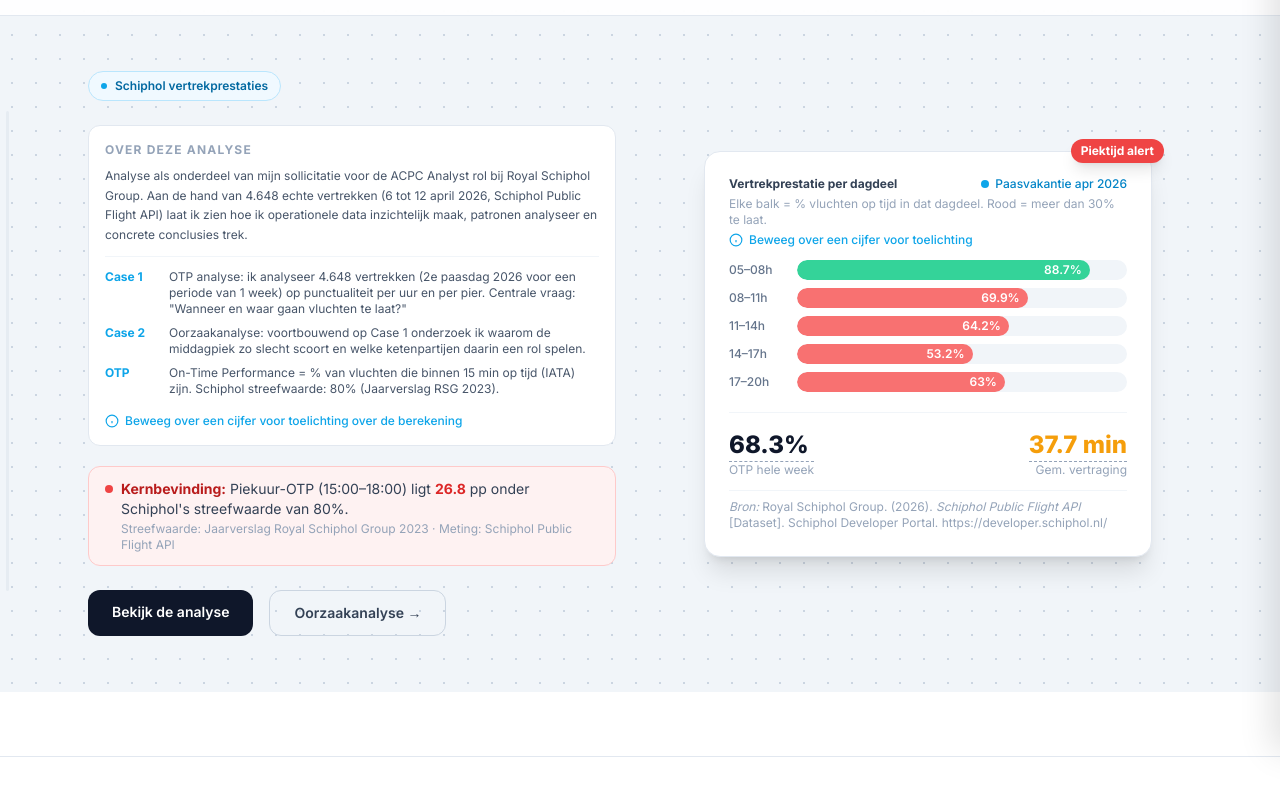
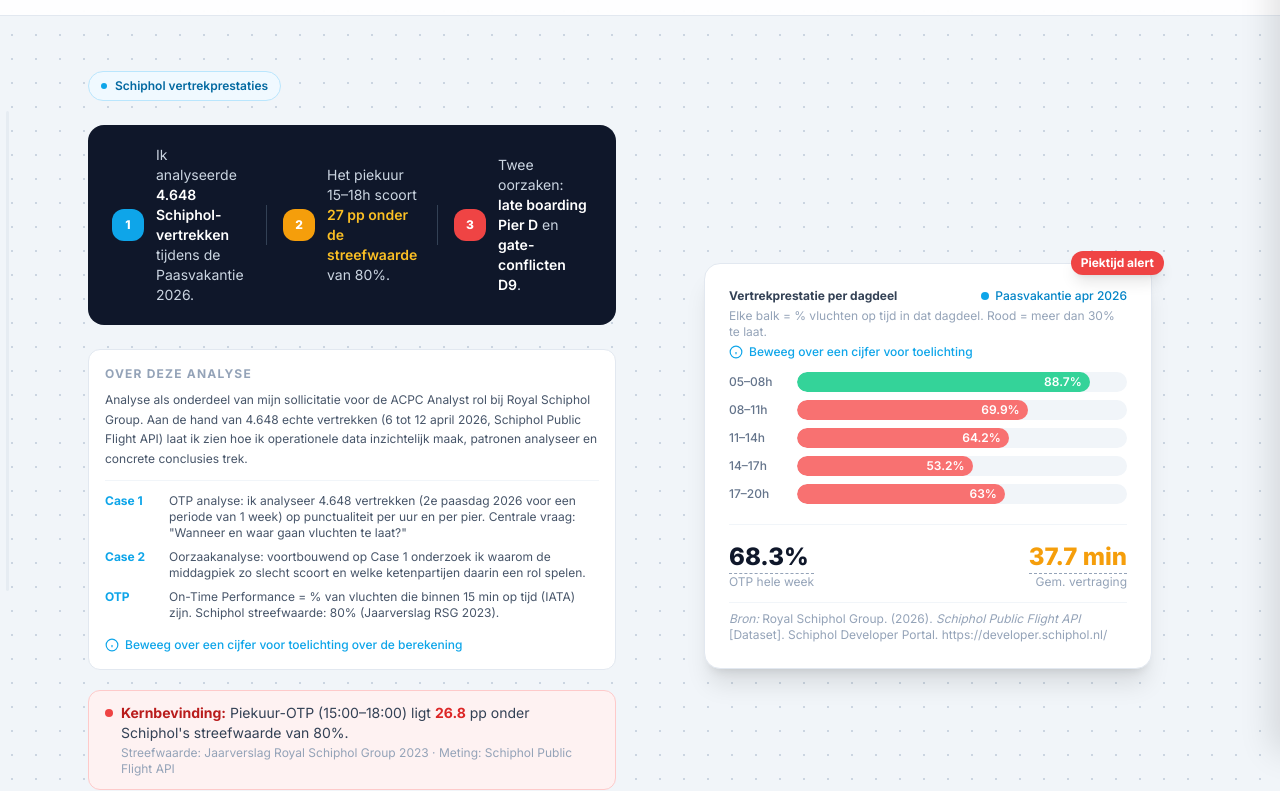
Before and after one commit to Wallin001/Sollicitatie_case, a plain HTML site: page index.html in a window 1280 px wide. Shown: the part 49-840 px from the top of the page. Drawn offline with nearby package versions, Linux system fonts and the light colour scheme.

Commit message:
Add files via upload

```diff
--- a/index.html
+++ b/index.html
@@ -185,6 +185,31 @@
           <span class="w-1.5 h-1.5 bg-sky-500 rounded-full"></span>
           <span id="site-badge">Luchthaven Schiphol — EHAM</span>
         </div>
+
+        <!-- Snelle samenvatting -->
+        <div class="bg-slate-900 rounded-2xl px-6 py-5 mb-6 flex flex-col md:flex-row md:items-center gap-4">
+          <div class="flex items-center gap-3 flex-1">
+            <div class="w-8 h-8 rounded-xl bg-sky-500 flex items-center justify-center flex-shrink-0">
+              <span class="text-white text-xs font-extrabold">1</span>
+            </div>
+            <p class="text-sm text-slate-300">Ik analyseerde <span class="text-white font-semibold">4.648 Schiphol-vertrekken</span> tijdens de Paasvakantie 2026.</p>
+          </div>
+          <div class="hidden md:block w-px h-10 bg-slate-700"></div>
+          <div class="flex items-center gap-3 flex-1">
+            <div class="w-8 h-8 rounded-xl bg-amber-500 flex items-center justify-center flex-shrink-0">
+              <span class="text-white text-xs font-extrabold">2</span>
+            </div>
+            <p class="text-sm text-slate-300">Het piekuur 15–18h scoort <span class="text-amber-400 font-semibold">27 pp onder de streefwaarde</span> van 80%.</p>
+          </div>
+          <div class="hidden md:block w-px h-10 bg-slate-700"></div>
+          <div class="flex items-center gap-3 flex-1">
+            <div class="w-8 h-8 rounded-xl bg-red-500 flex items-center justify-center flex-shrink-0">
+              <span class="text-white text-xs font-extrabold">3</span>
+            </div>
+            <p class="text-sm text-slate-300">Twee oorzaken: <span class="text-white font-semibold">late boarding Pier D</span> en <span class="text-white font-semibold">gate-conflicten D9</span>.</p>
+          </div>
+        </div>
+
         <!-- Portfolio-intro -->
         <div class="bg-white border border-slate-200 rounded-xl px-4 py-4 mb-5">
           <div class="text-xs font-bold text-slate-400 uppercase tracking-widest mb-2">Over deze analyse</div>
```
